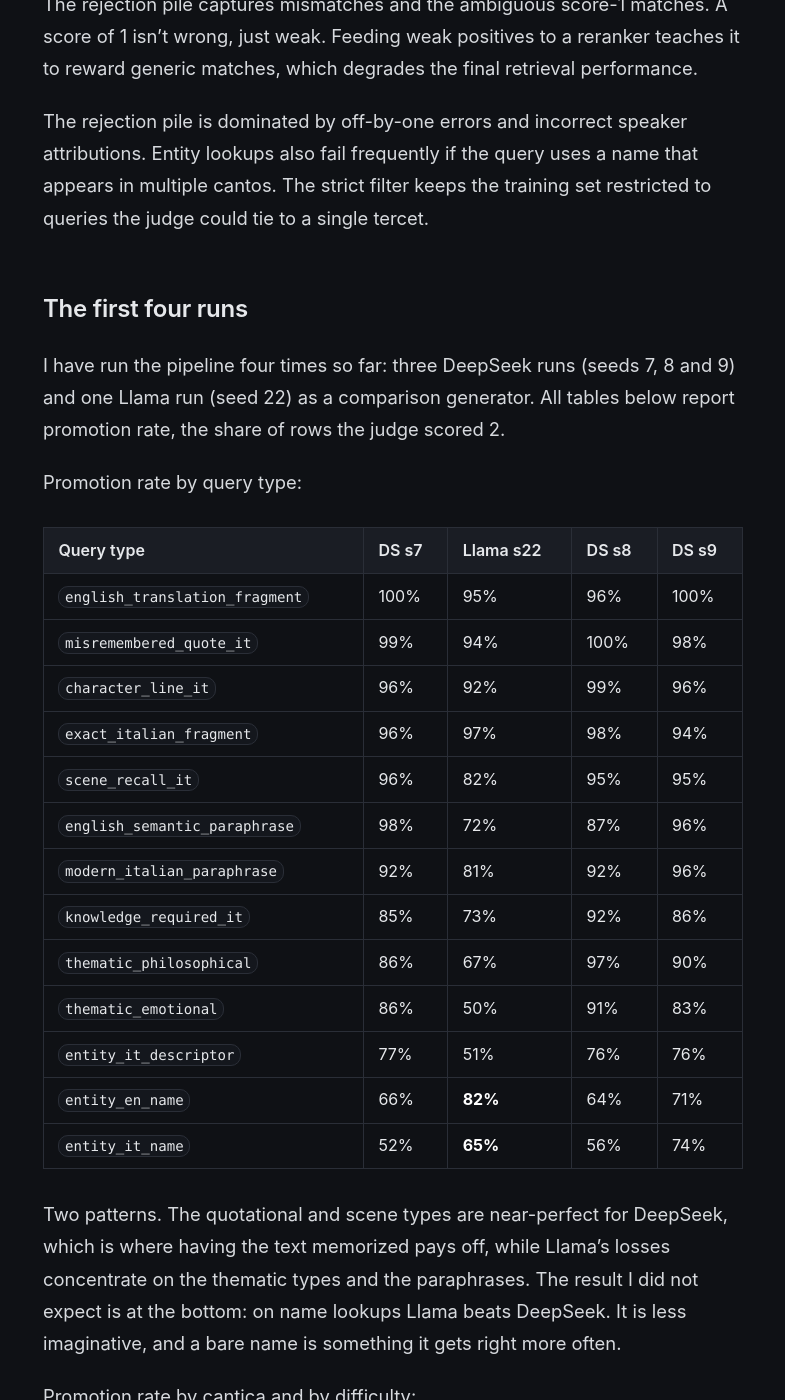
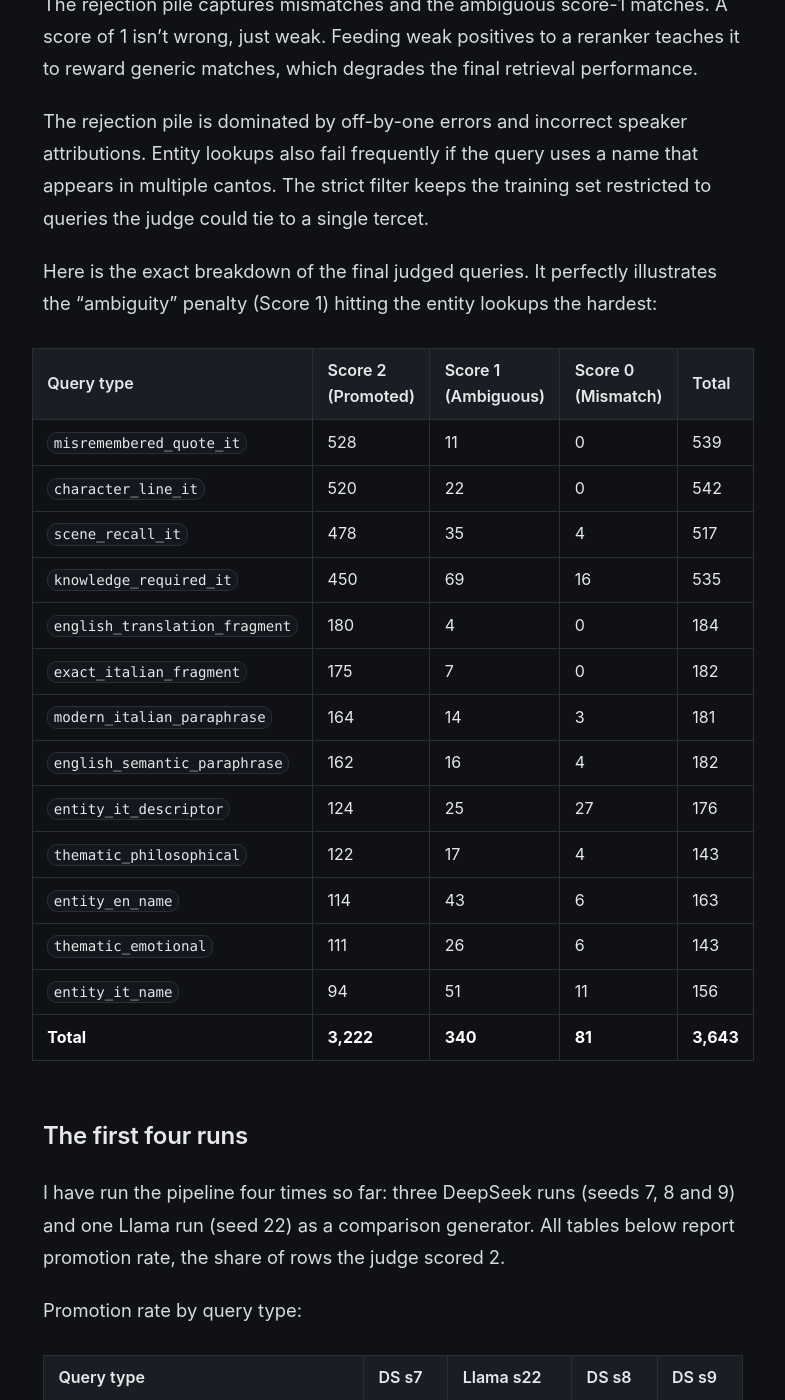
Before and after one commit to rp-playground/rp-playground.github.io, a Jekyll site: the page built from _writing/dante-reranker-finetuning-dataset.md, in a window 1280 px wide and 1400 px high, scrolled down 5218 px. Shown: the whole window, without its empty margins (247-1032 px from the left). Built offline with Jekyll 4.4.1, drawn with Linux system fonts in a browser that asks for light colours; some of the changed text lies outside the part shown.

Commit message:
Add dataset coverage and score breakdown tables

```diff
--- a/_writing/dante-reranker-finetuning-dataset.md
+++ b/_writing/dante-reranker-finetuning-dataset.md
@@ -86,6 +86,25 @@
 
 The rejection pile is dominated by off-by-one errors and incorrect speaker attributions. Entity lookups also fail frequently if the query uses a name that appears in multiple cantos. The strict filter keeps the training set restricted to queries the judge could tie to a single tercet.
 
+Here is the exact breakdown of the final judged queries. It perfectly illustrates the "ambiguity" penalty (Score 1) hitting the entity lookups the hardest:
+
+| Query type | Score 2 (Promoted) | Score 1 (Ambiguous) | Score 0 (Mismatch) | Total |
+|---|---|---|---|---|
+| `misremembered_quote_it` | 528 | 11 | 0 | 539 |
+| `character_line_it` | 520 | 22 | 0 | 542 |
+| `scene_recall_it` | 478 | 35 | 4 | 517 |
+| `knowledge_required_it` | 450 | 69 | 16 | 535 |
+| `english_translation_fragment` | 180 | 4 | 0 | 184 |
+| `exact_italian_fragment` | 175 | 7 | 0 | 182 |
+| `modern_italian_paraphrase` | 164 | 14 | 3 | 181 |
+| `english_semantic_paraphrase` | 162 | 16 | 4 | 182 |
+| `entity_it_descriptor` | 124 | 25 | 27 | 176 |
+| `thematic_philosophical` | 122 | 17 | 4 | 143 |
+| `entity_en_name` | 114 | 43 | 6 | 163 |
+| `thematic_emotional` | 111 | 26 | 6 | 143 |
+| `entity_it_name` | 94 | 51 | 11 | 156 |
+| **Total** | **3,222** | **340** | **81** | **3,643** |
+
 ## The first four runs
 
 I have run the pipeline four times so far: three DeepSeek runs (seeds 7, 8 and 9) and one Llama run (seed 22) as a comparison generator. All tables below report promotion rate, the share of rows the judge scored 2.
@@ -155,6 +174,25 @@
 
 The seed 9 run sampled its anchors coverage-aware, restricting the draw to tercets no earlier run had used, which is why all of its 644 anchors are new. The broken pairs come almost entirely from the indirect sources, entity context and Wikipedia glosses. When the context is Dante's own text the breakage rate is near zero. This matches the off-by-one diagnosis: the error appears when the generator has to anchor a multi-tercet gloss to a single tercet.
 
+Coverage of cantos across the final promoted datasets (unique cantos covered per query type):
+
+| Query type | Inferno (34) | Purgatorio (33) | Paradiso (33) | Total (100) |
+|---|---|---|---|---|
+| `exact_italian_fragment` | 29 | 25 | 22 | 76 |
+| `english_translation_fragment` | 28 | 26 | 28 | 82 |
+| `modern_italian_paraphrase` | 29 | 25 | 29 | 83 |
+| `english_semantic_paraphrase` | 25 | 20 | 29 | 74 |
+| `thematic_emotional` | 22 | 24 | 21 | 67 |
+| `thematic_philosophical` | 25 | 24 | 19 | 68 |
+| `entity_it_name` | 19 | 26 | 9 | 54 |
+| `entity_en_name` | 20 | 24 | 6 | 50 |
+| `entity_it_descriptor` | 24 | 22 | 10 | 56 |
+| `scene_recall_it` | 33 | 33 | 32 | 98 |
+| `character_line_it` | 33 | 32 | 32 | 97 |
+| `misremembered_quote_it` | 34 | 33 | 33 | 100 |
+| `knowledge_required_it` | 33 | 32 | 31 | 96 |
+| **Overall** | **34** | **33** | **33** | **100** |
+
 ## Next steps
 
 With the positive `(query, gold tercet)` pairs generated and filtered, the final step before fine-tuning is preparing the negative pairs.
```
